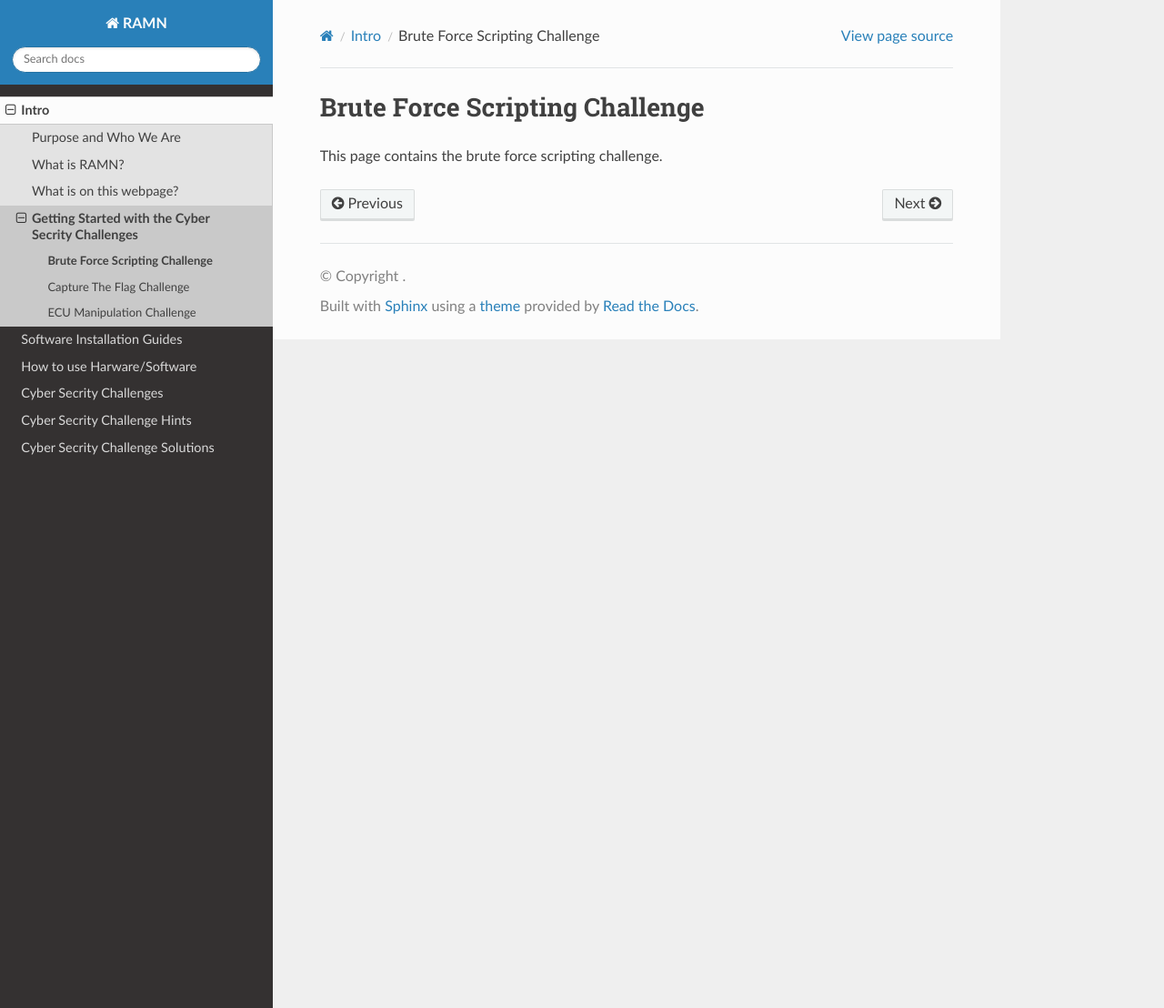
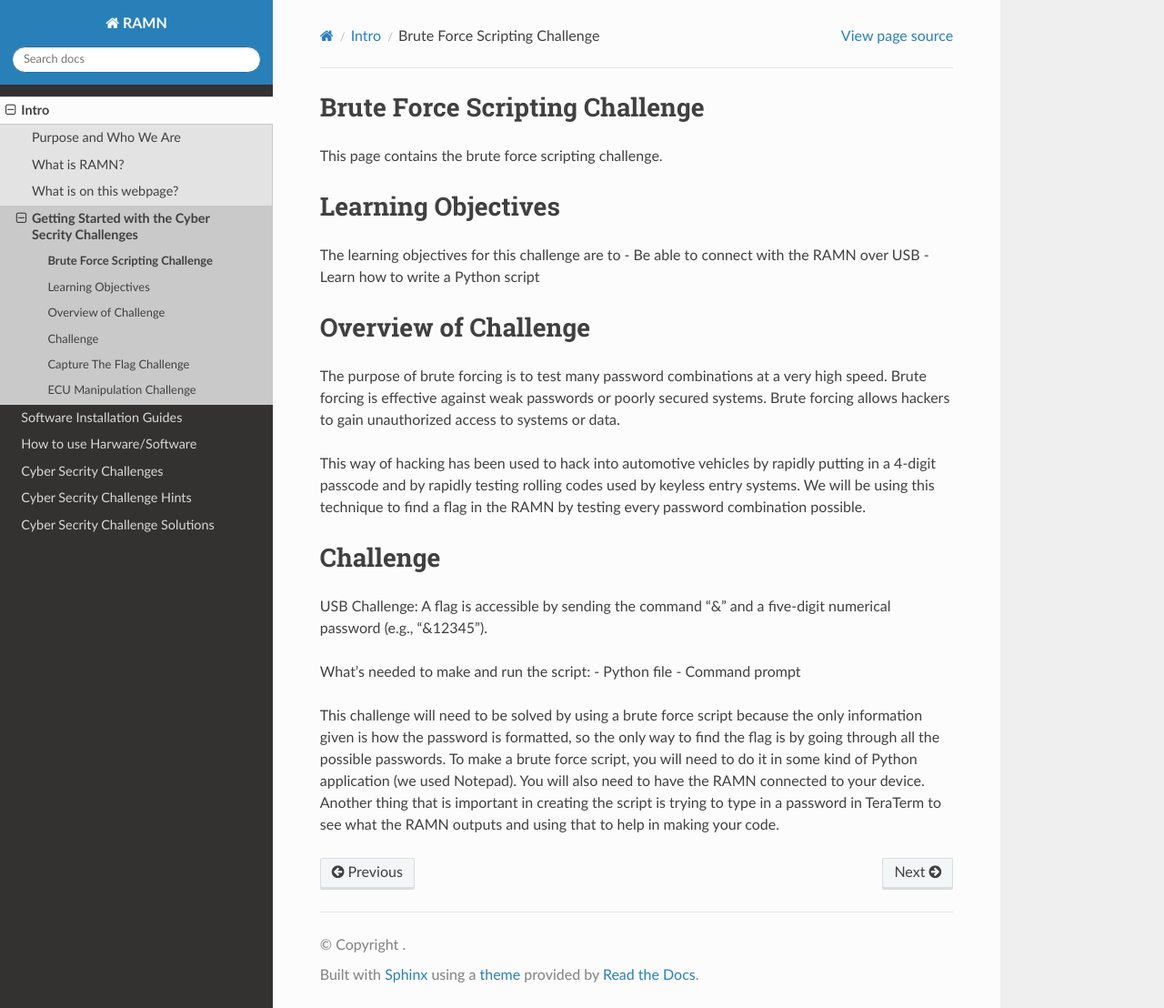
Before and after one commit to JonasvonStein/F25-04-Drive-Secure-Teaching-Automotive-Cybersecurity-with-RAMN, a Sphinx documentation site: the page built from docs/challengeProblems/Brute_Force_Scripting.rst, in a window 1280 px wide and 1108 px high. Shown: the whole window at 91% size. Built offline with Sphinx 7.4.7 and the Read the Docs theme 3.1.0, drawn with Linux system fonts in a browser that asks for light colours; pages that are not in the unit, such as notebooks, are missing from menus.

Commit message:
add brute force

```diff
--- a/docs/challengeProblems/Brute_Force_Scripting.rst
+++ b/docs/challengeProblems/Brute_Force_Scripting.rst
@@ -4,3 +4,35 @@ Brute Force Scripting Challenge
 ===============================
 
 This page contains the brute force scripting challenge.
+
+Learning Objectives
+===================
+
+The learning objectives for this challenge are to
+- Be able to connect with the RAMN over USB
+- Learn how to write a Python script
+
+
+Overview of Challenge
+=====================
+The purpose of brute forcing is to test many password combinations at a very high speed.
+Brute forcing is effective against weak passwords or poorly secured systems.
+Brute forcing allows hackers to gain unauthorized access to systems or data.
+
+This way of hacking has been used to hack into automotive vehicles by rapidly putting in a 4-digit passcode and by
+rapidly testing rolling codes used by keyless entry systems.
+We will be using this technique to find a flag in the RAMN by testing every password combination possible.
+
+Challenge
+=========
+USB Challenge: A flag is accessible by sending the command “&” and a five-digit numerical password (e.g., “&12345”).
+
+What's needed to make and run the script:
+- Python file
+- Command prompt
+
+This challenge will need to be solved by using a brute force script because the only information given is how the password
+is formatted, so the only way to find the flag is by going through all the possible passwords. To make a brute force script,
+you will need to do it in some kind of Python application (we used Notepad).  You will also need to have the RAMN connected
+to your device. Another thing that is important in creating the script is trying to type in a password in TeraTerm to see
+what the RAMN outputs and using that to help in making your code.
--- a/docs/index.rst
+++ b/docs/index.rst
@@ -4,7 +4,7 @@ Welcome to F25-04 RAMN's documentation!
 .. image:: img/VTTI_horizontal_logo_1.png
    :align: center
 
-Hello, We are an ECE senior design team tasked by our customer to develop cybersecrity challenges using the RAMN board.
+Hello, We are an ECE senior design team tasked by VTTI, Virginia Tech Transportation Institute, to develop cybersecrity challenges using the RAMN board.
 Below are import links that will be useful.
 
 `Our Github <https://github.com/JonasvonStein/F25-04-Drive-Secure-Teaching-Automotive-Cybersecurity-with-RAMN/tree/main>`_
```
Also changed, not shown: docs/challengeHints/Brute_Force_Scripting.rst (+14 -0 lines), docs/challengeHints/Capture_The_Flag.rst (+12 -0 lines), docs/usage.rst (deleted, +0 -33 lines).
